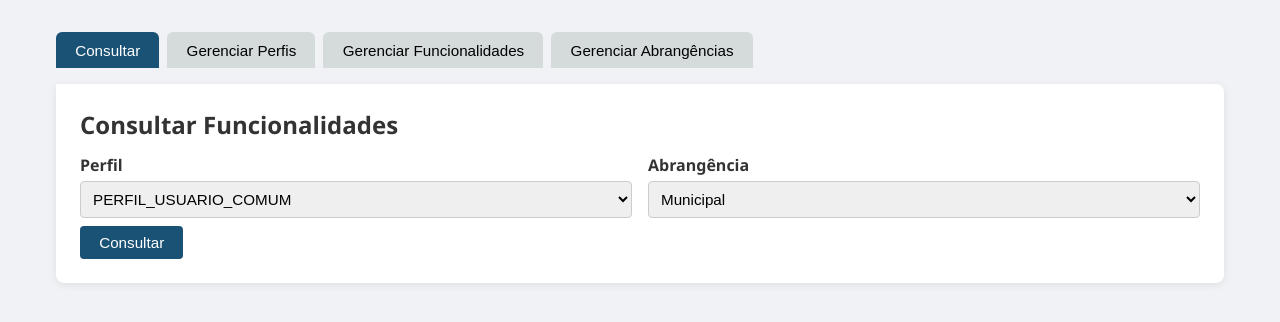
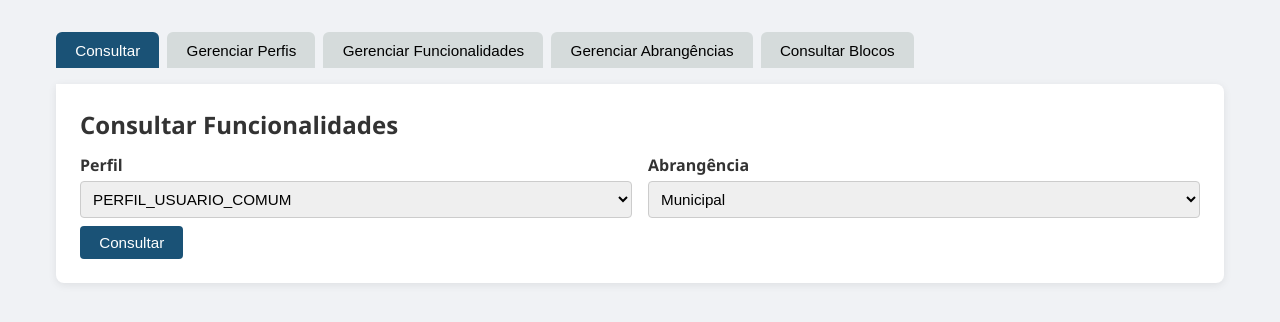
Before and after one commit to mjaramos/perfis_acesso, a Flask app: page / in a window 1280 px wide. Shown: the part 63-385 px from the top of the page. Run offline with Flask 3, Linux system fonts and the light colour scheme.

Commit message:
Update index.html

```diff
--- a/templates/index.html
+++ b/templates/index.html
@@ -49,6 +49,7 @@
             <button class="tab" onclick="showTab('gerenciar-perfis')">Gerenciar Perfis</button>
             <button class="tab" onclick="showTab('gerenciar-func')">Gerenciar Funcionalidades</button>
             <button class="tab" onclick="showTab('gerenciar-abrang')">Gerenciar Abrangências</button>
+            <button class="tab" onclick="showTab('blocos')">Consultar Blocos</button>
         </div>
 
         <!-- CONSULTAR -->
@@ -116,6 +117,19 @@
             <div class="section-title">Abrangências Existentes</div>
             <div id="abrang-lista"></div>
         </div>
+
+        <!-- BLOCOS -->
+        <div id="blocos" class="panel">
+            <h2>Consultar Blocos</h2>
+            <div class="row">
+                <div>
+                    <label for="c-bloco">Bloco</label>
+                    <select id="c-bloco"></select>
+                </div>
+            </div>
+            <button class="btn-primary" onclick="consultarBlocos()">Consultar Bloco</button>
+            <div id="c-result-bloco"></div>
+        </div>
     </div>
 
 <script>
@@ -145,8 +159,16 @@ async function loadSelects() {
     });
     const fAbrang = document.getElementById('f-abrang');
     fAbrang.innerHTML = '<option value="gerais">Gerais</option>' + abrangs.map(a => `<option value="${a}">${a.charAt(0).toUpperCase()+a.slice(1)}</option>`).join('');
+
+    const [blocos] = await Promise.all([api('/api/blocos')]);
+    ['c-bloco'].forEach(id => {
+        const sel = document.getElementById(id);
+        sel.innerHTML = blocos.map(p => `<option value="${p}">${p}</option>`).join('');
+    });
+
     loadPerfisLista(perfis);
     loadAbrangLista(abrangs);
+    loadBlocosLista(blocos);
 }
 
 function msg(elId, text, ok) {
@@ -173,6 +195,26 @@ async function consultar() {
     el.innerHTML = html + '</div>';
 }
 
+async function consultarBlocos() {
+    const bloco = document.getElementById('c-bloco').value;
+    const r = await api(`/api/consultarBlocos?bloco=${bloco}`);
+    const el = document.getElementById('c-result-bloco');
+    if (r.erro) { el.innerHTML = `<div class="msg msg-err">${r.erro}</div>`; return; }
+    let html = `<div class="result">
+        <h3>${r.bloco}</h3>
+        <div class="section-title">Campos</div>
+        <ul>${r.campos.map(f => `<li>${f}</li>`).join('')}</ul>`;
+
+    if (r.criticascruzadas.length) {
+        html += `<div class="section-title">Críticas Cruzadas </div>
+        <ul>${r.criticascruzadas.map(f => `<li>${f}</li>`).join('')}</ul>`;
+    } else {
+        html += `<p style="margin-top:0.5rem;color:#888">Nenhuma critica cruzada específica para ${r.bloco}.</p>`;
+    }
+
+    el.innerHTML = html + '</div>';
+}
+
 async function addPerfil() {
     const nome = document.getElementById('novo-perfil').value.trim();
     if (!nome) return;
@@ -190,6 +232,12 @@ async function removePerfil(nome) {
 
 function loadPerfisLista(perfis) {
     document.getElementById('perfis-lista').innerHTML = perfis.map(p =>
+        `<div class="func-item"><span>${p}</span><button class="btn-danger" onclick="removePerfil('${p}')">Remover</button></div>`
+    ).join('');
+}
+
+function loadBlocosLista(blocos) {
+    document.getElementById('blocos-lista').innerHTML = blocos.map(p =>
         `<div class="func-item"><span>${p}</span><button class="btn-danger" onclick="removePerfil('${p}')">Remover</button></div>`
     ).join('');
 }
```
